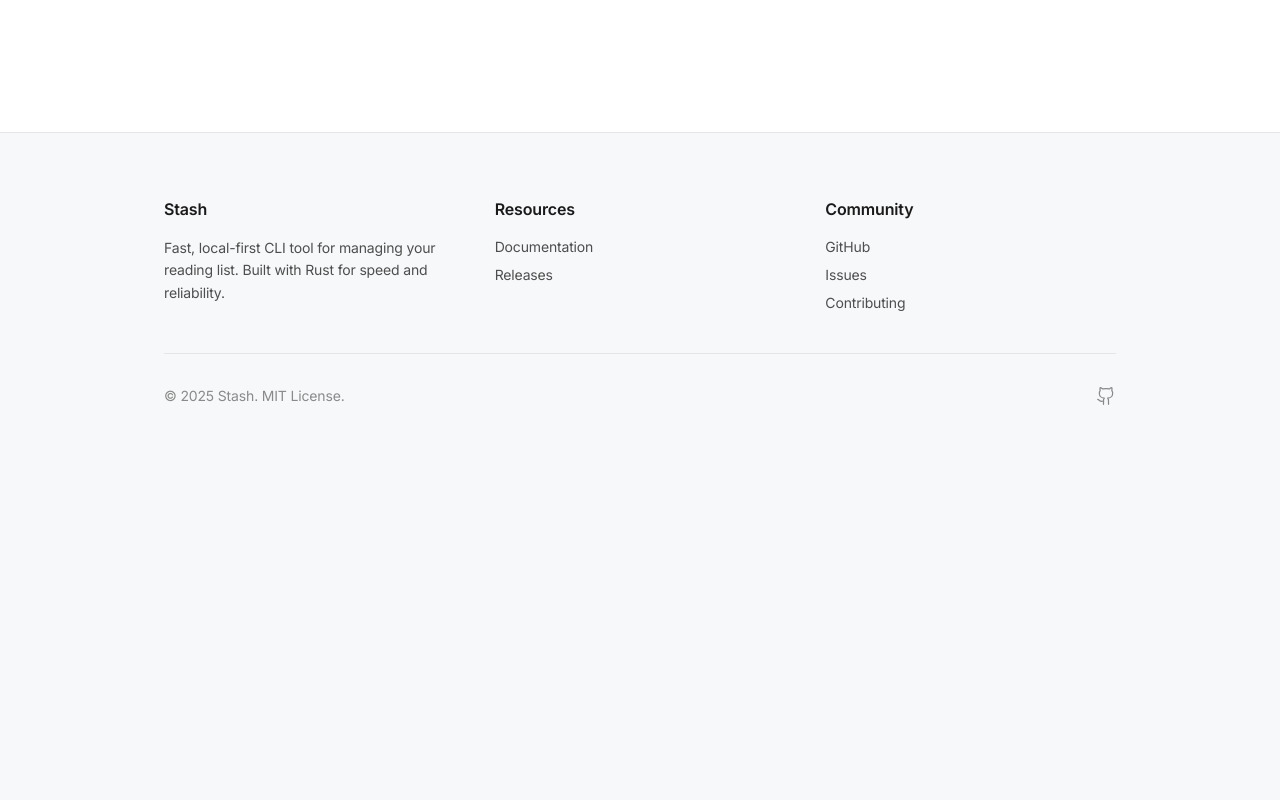
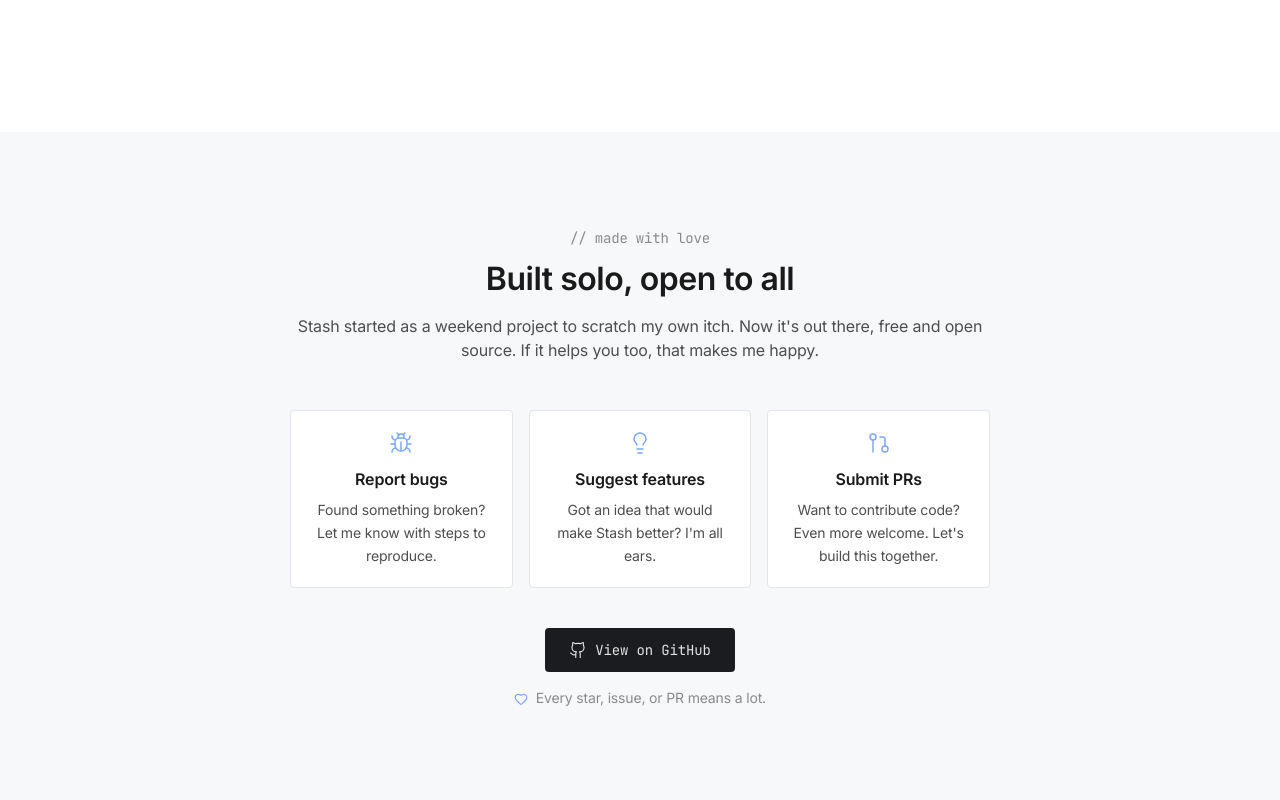
Before and after one commit to ayushman-git/stash-landing, a SvelteKit app: page / in a window 1280 px wide. Shown: the part 3840-4640 px from the top of the page. Before the commit the page ends 4310 px from the top, so only its background shows below. Built offline with nearby package versions, Linux system fonts and the light colour scheme.

Commit message:
context change for contribution

```diff
--- /dev/null
+++ b/src/lib/components/Contribute.svelte
@@ -0,0 +1,66 @@
+<script lang="ts">
+	import { Github, GitPullRequest, Bug, Lightbulb, Heart } from 'lucide-svelte';
+
+	const contributionTypes = [
+		{
+			icon: Bug,
+			title: 'Report bugs',
+			description: 'Found something broken? Let me know with steps to reproduce.'
+		},
+		{
+			icon: Lightbulb,
+			title: 'Suggest features',
+			description: "Got an idea that would make Stash better? I'm all ears."
+		},
+		{
+			icon: GitPullRequest,
+			title: 'Submit PRs',
+			description: "Want to contribute code? Even more welcome. Let's build this together."
+		}
+	];
+</script>
+
+<section class="bg-bg-primary py-16 md:py-24">
+	<div class="mx-auto max-w-(--max-content) px-6">
+		<div class="mx-auto max-w-(--max-narrow)">
+			<!-- Section header -->
+			<div class="text-center mb-12">
+				<p class="mb-3 font-mono text-sm text-text-muted">// made with love</p>
+				<h2 class="heading-section mb-4 text-text-primary">
+					Built solo, open to all
+				</h2>
+				<p class="body-base text-text-secondary">
+					Stash started as a weekend project to scratch my own itch. Now it's out there, free and open source. If it helps you too, that makes me happy.
+				</p>
+			</div>
+
+			<!-- Contribution types -->
+			<div class="grid gap-4 sm:grid-cols-3 mb-10">
+				{#each contributionTypes as item (item.title)}
+					<div class="rounded border border-border bg-bg-secondary p-5 text-center">
+						<div class="mb-3 flex justify-center">
+							<item.icon size={24} strokeWidth={1.5} class="text-accent" />
+						</div>
+						<h3 class="font-semibold text-text-primary mb-2">{item.title}</h3>
+						<p class="text-sm text-text-secondary leading-relaxed">{item.description}</p>
+					</div>
+				{/each}
+			</div>
+
+			<!-- CTA -->
+			<div class="text-center">
+				<a
+					href="https://github.com/ayushman-git/stash"
+					class="inline-flex items-center gap-2 rounded bg-terminal-dark px-6 py-3 font-mono text-sm text-terminal-text transition-all hover:opacity-90"
+				>
+					<Github size={18} strokeWidth={1.5} />
+					<span>View on GitHub</span>
+				</a>
+				<p class="mt-4 text-sm text-text-muted">
+					<Heart size={14} strokeWidth={2} class="inline-block mr-1 text-accent" />
+					Every star, issue, or PR means a lot.
+				</p>
+			</div>
+		</div>
+	</div>
+</section>
--- a/src/routes/+page.svelte
+++ b/src/routes/+page.svelte
@@ -2,6 +2,7 @@
 	import Hero from '$lib/components/Hero.svelte';
 	import Features from '$lib/components/Features.svelte';
 	import InAction from '$lib/components/InAction.svelte';
+	import Contribute from '$lib/components/Contribute.svelte';
 	import Footer from '$lib/components/Footer.svelte';
 </script>
 
@@ -9,5 +10,6 @@
 	<Hero />
 	<Features />
 	<InAction />
+	<Contribute />
 	<Footer />
 </div>
```
